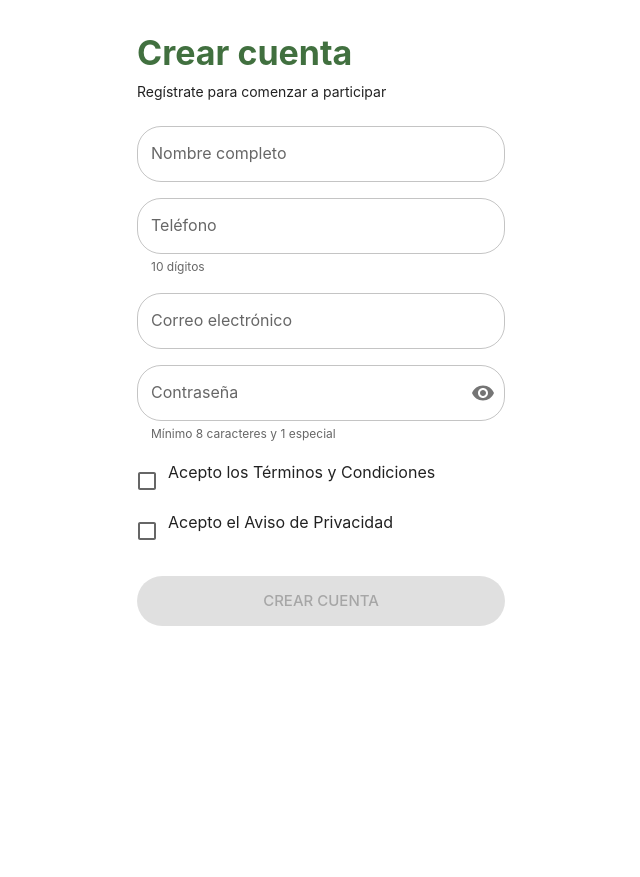
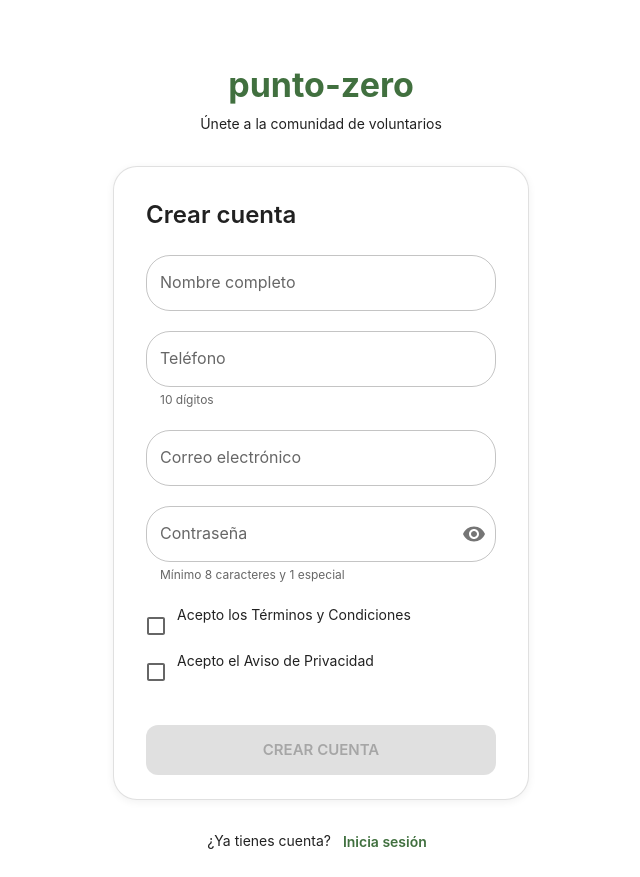
Before and after one commit to cetusmx/punto-zero, a React (Vite) app in the folder client/: page /register in a window 1280 px wide. Shown: the whole page, without its empty margins (319-959 px from the left). Before the commit the page ends 800 px from the top, so only its background shows below. Built offline with nearby package versions, Linux system fonts and the light colour scheme; no server answers.

Commit message:
ui: refactor auth pages to align with 'Clean Minimal' UX specifications

```diff
--- a/client/src/pages/LoginPage.jsx
+++ b/client/src/pages/LoginPage.jsx
@@ -2,7 +2,7 @@ import { useState, useRef } from 'react'
 import { useNavigate, Link as RouterLink } from 'react-router-dom'
 import {
   Box, TextField, Button, Typography, CircularProgress, Alert,
-  InputAdornment, IconButton, Link,
+  InputAdornment, IconButton, Link, Card, CardContent,
 } from '@mui/material'
 import { Visibility, VisibilityOff } from '@mui/icons-material'
 import { useAuth } from '../context/AuthContext'
@@ -96,15 +96,26 @@ export default function LoginPage() {
   }
 
   return (
-    <Box sx={{ p: 2, maxWidth: 400, mx: 'auto', pt: 4 }}>
-      <Typography variant="h4" sx={{ mb: 1, fontWeight: 700, color: 'primary.main' }}>
+    <Box sx={{ p: 2, maxWidth: 448, mx: 'auto', pt: { xs: 4, sm: 8 } }}>
+      <Typography variant="h4" sx={{ mb: 1, fontWeight: 700, color: 'primary.main', textAlign: 'center' }}>
+        punto-zero
+      </Typography>
+      <Typography variant="body2" color="text.secondary" sx={{ mb: 4, textAlign: 'center' }}>
+        Bienvenido de nuevo
+      </Typography>
+
+      <Card elevation={0} sx={{
+        borderRadius: '24px',
+        border: '1px solid',
+        borderColor: 'divider',
+        boxShadow: '0 2px 8px rgba(0,0,0,.06)'
+      }}>
+        <CardContent sx={{ p: { xs: 3, sm: 4 } }}>
+          <Typography variant="h5" sx={{ mb: 3, fontWeight: 600 }}>
             Iniciar sesión
           </Typography>
-      <Typography variant="body2" color="text.secondary" sx={{ mb: 3 }}>
-        Ingresa con tu teléfono o correo electrónico
-      </Typography>
 
-      {serverError && <Alert severity="error" sx={{ mb: 2 }}>{serverError}</Alert>}
+          {serverError && <Alert severity="error" sx={{ mb: 3 }}>{serverError}</Alert>}
 
           <Box component="form" onSubmit={handleSubmit} noValidate>
             <TextField
@@ -116,7 +127,7 @@ export default function LoginPage() {
               onBlur={handleBlur}
               error={!!fieldErrors.identifier}
               helperText={fieldErrors.identifier}
-          sx={{ mb: 2 }}
+              sx={{ mb: 2.5 }}
             />
 
             <TextField
@@ -143,13 +154,14 @@ export default function LoginPage() {
               sx={{ mb: 1 }}
             />
 
-        <Box sx={{ textAlign: 'right', mb: 3 }}>
+            <Box sx={{ textAlign: 'right', mb: 4 }}>
               <Link
                 component={RouterLink}
                 to="/forgot-password"
                 variant="body2"
                 color="text.secondary"
                 underline="hover"
+                sx={{ fontWeight: 500 }}
               >
                 ¿Olvidaste tu contraseña?
               </Link>
@@ -161,18 +173,20 @@ export default function LoginPage() {
               variant="contained"
               size="large"
               disabled={loading || !isFormValid()}
-          sx={{ borderRadius: 3, py: 1.5, mb: 2 }}
+              sx={{ borderRadius: '12px', py: 1.5, fontWeight: 600 }}
             >
               {loading ? <CircularProgress size={24} color="inherit" /> : 'Iniciar sesión'}
             </Button>
+          </Box>
+        </CardContent>
+      </Card>
 
-        <Typography variant="body2" color="text.secondary" sx={{ textAlign: 'center' }}>
+      <Typography variant="body2" color="text.secondary" sx={{ mt: 3, textAlign: 'center' }}>
         ¿No tienes cuenta?{' '}
-          <Link component={RouterLink} to="/register" underline="hover" color="primary.main">
+        <Link component={RouterLink} to="/register" underline="hover" color="primary.main" sx={{ fontWeight: 600 }}>
           Regístrate
         </Link>
       </Typography>
     </Box>
-    </Box>
   )
 }
--- a/client/src/pages/OtpVerificationPage.jsx
+++ b/client/src/pages/OtpVerificationPage.jsx
@@ -1,7 +1,7 @@
 import { useState, useEffect, useRef, useCallback } from 'react'
 import { useNavigate, useLocation } from 'react-router-dom'
 import {
-  Box, Typography, TextField, Button, Alert, CircularProgress,
+  Box, Typography, TextField, Button, Alert, CircularProgress, Card, CardContent,
 } from '@mui/material'
 import api from '../lib/api'
 
@@ -84,7 +84,7 @@ export default function OtpVerificationPage() {
       localStorage.setItem('token', data.token)
       localStorage.setItem('user', JSON.stringify(data.user))
 
-      navigate('/perfil', { replace: true })
+      navigate('/profile', { replace: true })
     } catch (err) {
       const msg = err.response?.data?.error?.message || 'Error al verificar el código'
       setError(msg)
@@ -118,29 +118,35 @@ export default function OtpVerificationPage() {
 
   if (!phone || !sessionToken) return null
 
-  if (loading && !digits.some((d) => d)) {
   return (
-      <Box sx={{ display: 'flex', justifyContent: 'center', alignItems: 'center', minHeight: '100vh' }}>
-        <CircularProgress />
-      </Box>
-    )
-  }
+    <Box sx={{ p: 2, maxWidth: 448, mx: 'auto', pt: { xs: 4, sm: 8 } }}>
+      <Typography variant="h4" sx={{ mb: 1, fontWeight: 700, color: 'primary.main', textAlign: 'center' }}>
+        punto-zero
+      </Typography>
+      <Typography variant="body2" color="text.secondary" sx={{ mb: 4, textAlign: 'center' }}>
+        Verificación de identidad
+      </Typography>
 
-  return (
-    <Box sx={{ p: 2, maxWidth: 400, mx: 'auto', pt: 6, textAlign: 'center' }}>
-      <Typography variant="h4" sx={{ mb: 1, fontWeight: 700, color: 'primary.main' }}>
+      <Card elevation={0} sx={{
+        borderRadius: '24px',
+        border: '1px solid',
+        borderColor: 'divider',
+        boxShadow: '0 2px 8px rgba(0,0,0,.06)'
+      }}>
+        <CardContent sx={{ p: { xs: 3, sm: 4 }, textAlign: 'center' }}>
+          <Typography variant="h5" sx={{ mb: 1, fontWeight: 600 }}>
             Verifica tu teléfono
           </Typography>
           <Typography variant="body2" color="text.secondary" sx={{ mb: 1 }}>
             Enviamos un código de 6 dígitos al
           </Typography>
-      <Typography variant="body1" sx={{ mb: 3, fontWeight: 600 }}>
+          <Typography variant="body1" sx={{ mb: 4, fontWeight: 600 }}>
             {phone}
           </Typography>
 
-      {error && <Alert severity="error" sx={{ mb: 2 }}>{error}</Alert>}
+          {error && <Alert severity="error" sx={{ mb: 3 }}>{error}</Alert>}
 
-      <Box sx={{ display: 'flex', gap: 1, justifyContent: 'center', mb: 3 }}>
+          <Box sx={{ display: 'flex', gap: 1.5, justifyContent: 'center', mb: 4 }}>
             {digits.map((digit, index) => (
               <TextField
                 key={index}
@@ -152,12 +158,17 @@ export default function OtpVerificationPage() {
                 slotProps={{
                   htmlInput: {
                     maxLength: 1,
-                style: { textAlign: 'center', fontSize: '1.5rem', width: 32, height: 40, padding: 0 },
+                    style: { textAlign: 'center', fontSize: '1.25rem', padding: '12px 0' },
                     inputMode: 'numeric',
                     pattern: '[0-9]*',
                   },
                 }}
-            sx={{ width: 56 }}
+                sx={{
+                  width: { xs: 44, sm: 56 },
+                  '& .MuiOutlinedInput-root': {
+                    borderRadius: '12px'
+                  }
+                }}
               />
             ))}
           </Box>
@@ -168,22 +179,31 @@ export default function OtpVerificationPage() {
             size="large"
             onClick={handleVerify}
             disabled={loading || digits.some((d) => !d)}
-        sx={{ borderRadius: 3, py: 1.5, mb: 2 }}
+            sx={{ borderRadius: '12px', py: 1.5, fontWeight: 600, mb: 2 }}
           >
             {loading ? <CircularProgress size={24} color="inherit" /> : 'Verificar'}
           </Button>
 
           <Box sx={{ mt: 2 }}>
             {canResend ? (
-          <Button onClick={handleResend} disabled={loading} size="small">
+              <Button onClick={handleResend} disabled={loading} sx={{ fontWeight: 600, textTransform: 'none' }}>
                 Reenviar código
               </Button>
             ) : (
               <Typography variant="body2" color="text.secondary">
-            Reenviar código en {cooldown} segundos
+                Reenviar código en <strong>{cooldown}s</strong>
               </Typography>
             )}
           </Box>
+        </CardContent>
+      </Card>
+
+      <Typography variant="body2" color="text.secondary" sx={{ mt: 3, textAlign: 'center' }}>
+        ¿Te equivocaste de número?{' '}
+        <Button onClick={() => navigate('/register')} sx={{ fontWeight: 600, textTransform: 'none' }}>
+          Regresa
+        </Button>
+      </Typography>
     </Box>
   )
 }
--- a/client/src/pages/RegisterPage.jsx
+++ b/client/src/pages/RegisterPage.jsx
@@ -2,7 +2,7 @@ import { useState, useRef } from 'react'
 import { useNavigate } from 'react-router-dom'
 import {
   Box, TextField, Button, Typography, Checkbox, FormControlLabel,
-  CircularProgress, Alert, InputAdornment, IconButton,
+  CircularProgress, Alert, InputAdornment, IconButton, Card, CardContent,
 } from '@mui/material'
 import { Visibility, VisibilityOff } from '@mui/icons-material'
 import api from '../lib/api'
@@ -96,7 +96,10 @@ export default function RegisterPage() {
     })
     setFieldErrors(errors)
 
-    if (Object.keys(errors).length > 0) return
+    if (Object.keys(errors).length > 0) {
+      submittedRef.current = false
+      return
+    }
 
     setLoading(true)
     try {
@@ -117,15 +120,26 @@ export default function RegisterPage() {
   }
 
   return (
-    <Box sx={{ p: 2, maxWidth: 400, mx: 'auto', pt: 4 }}>
-      <Typography variant="h4" sx={{ mb: 1, fontWeight: 700, color: 'primary.main' }}>
+    <Box sx={{ p: 2, maxWidth: 448, mx: 'auto', pt: { xs: 4, sm: 8 } }}>
+      <Typography variant="h4" sx={{ mb: 1, fontWeight: 700, color: 'primary.main', textAlign: 'center' }}>
+        punto-zero
+      </Typography>
+      <Typography variant="body2" color="text.secondary" sx={{ mb: 4, textAlign: 'center' }}>
+        Únete a la comunidad de voluntarios
+      </Typography>
+
+      <Card elevation={0} sx={{
+        borderRadius: '24px',
+        border: '1px solid',
+        borderColor: 'divider',
+        boxShadow: '0 2px 8px rgba(0,0,0,.06)'
+      }}>
+        <CardContent sx={{ p: { xs: 3, sm: 4 } }}>
+          <Typography variant="h5" sx={{ mb: 3, fontWeight: 600 }}>
             Crear cuenta
           </Typography>
-      <Typography variant="body2" color="text.secondary" sx={{ mb: 3 }}>
-        Regístrate para comenzar a participar
-      </Typography>
 
-      {serverError && <Alert severity="error" sx={{ mb: 2 }}>{serverError}</Alert>}
+          {serverError && <Alert severity="error" sx={{ mb: 3 }}>{serverError}</Alert>}
 
           <Box component="form" onSubmit={handleSubmit} noValidate>
             <TextField
@@ -137,7 +151,7 @@ export default function RegisterPage() {
               onBlur={handleBlur}
               error={!!fieldErrors.name}
               helperText={fieldErrors.name}
-          sx={{ mb: 2 }}
+              sx={{ mb: 2.5 }}
             />
 
             <TextField
@@ -155,7 +169,7 @@ export default function RegisterPage() {
               error={!!fieldErrors.phone}
               helperText={fieldErrors.phone || '10 dígitos'}
               slotProps={{ htmlInput: { inputMode: 'numeric', pattern: '[0-9]*' } }}
-          sx={{ mb: 2 }}
+              sx={{ mb: 2.5 }}
             />
 
             <TextField
@@ -168,7 +182,7 @@ export default function RegisterPage() {
               onBlur={handleBlur}
               error={!!fieldErrors.email}
               helperText={fieldErrors.email}
-          sx={{ mb: 2 }}
+              sx={{ mb: 2.5 }}
             />
 
             <TextField
@@ -192,19 +206,19 @@ export default function RegisterPage() {
                   ),
                 },
               }}
-          sx={{ mb: 2 }}
+              sx={{ mb: 2.5 }}
             />
 
             <FormControlLabel
               control={<Checkbox checked={form.acceptedTerms} onChange={handleChange} name="acceptedTerms" />}
-          label="Acepto los Términos y Condiciones"
-          sx={{ mb: 1, alignItems: 'flex-start' }}
+              label={<Typography variant="body2">Acepto los Términos y Condiciones</Typography>}
+              sx={{ mb: 0.5, alignItems: 'flex-start' }}
             />
 
             <FormControlLabel
               control={<Checkbox checked={form.privacyAccepted} onChange={handleChange} name="privacyAccepted" />}
-          label="Acepto el Aviso de Privacidad"
-          sx={{ mb: 3, alignItems: 'flex-start' }}
+              label={<Typography variant="body2">Acepto el Aviso de Privacidad</Typography>}
+              sx={{ mb: 4, alignItems: 'flex-start' }}
             />
 
             <Button
@@ -213,11 +227,20 @@ export default function RegisterPage() {
               variant="contained"
               size="large"
               disabled={loading || !isFormValid()}
-          sx={{ borderRadius: 3, py: 1.5 }}
+              sx={{ borderRadius: '12px', py: 1.5, fontWeight: 600 }}
             >
               {loading ? <CircularProgress size={24} color="inherit" /> : 'Crear cuenta'}
             </Button>
           </Box>
+        </CardContent>
+      </Card>
+
+      <Typography variant="body2" color="text.secondary" sx={{ mt: 3, textAlign: 'center' }}>
+        ¿Ya tienes cuenta?{' '}
+        <Button onClick={() => navigate('/login')} sx={{ fontWeight: 600, textTransform: 'none' }}>
+          Inicia sesión
+        </Button>
+      </Typography>
     </Box>
   )
 }
```
Lines whose indentation alone changed are shown as unchanged.
